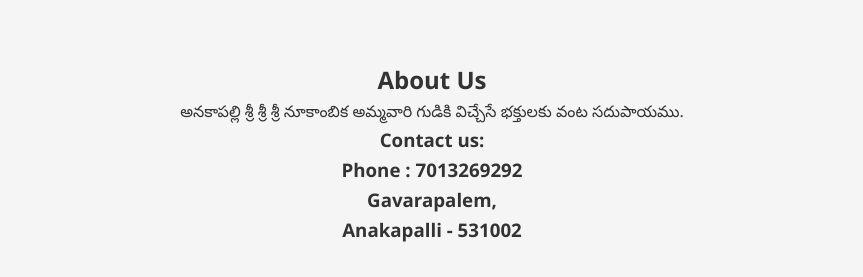
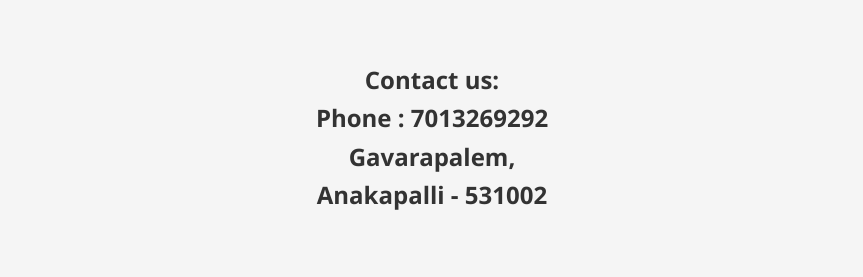
Before and after one commit to rahboddeda/nor, a website: page public/index.html in a window 1280 px wide. Shown: the part 1011-1288 px from the top of the page, without its empty margins (208-1071 px from the left). After the commit the page ends 1258 px from the top, so only its background shows below. Drawn offline with Linux system fonts and the light colour scheme; no server answers.

Commit message:
Update index.html

```diff
--- a/public/index.html
+++ b/public/index.html
@@ -81,15 +81,12 @@
     <img src="" alt="Expanded View" />
   </div>
   <section id="about" class="fade-in">
-    <h2>About Us</h2>
-    <p>
-      అనకాపల్లి శ్రీ శ్రీ శ్రీ నూకాంబిక అమ్మవారి గుడికి విచ్చేసే భక్తులకు వంట సదుపాయము.
-    </p>
-    <h3>Contact us: <br>
+
+    <h2>Contact us: <br>
       Phone : 7013269292<br>
       Gavarapalem,<br> Anakapalli - 531002
 
-    </h3>
+    </h2>
   </section>
   <script src="script.js"></script>
 </body>
```
